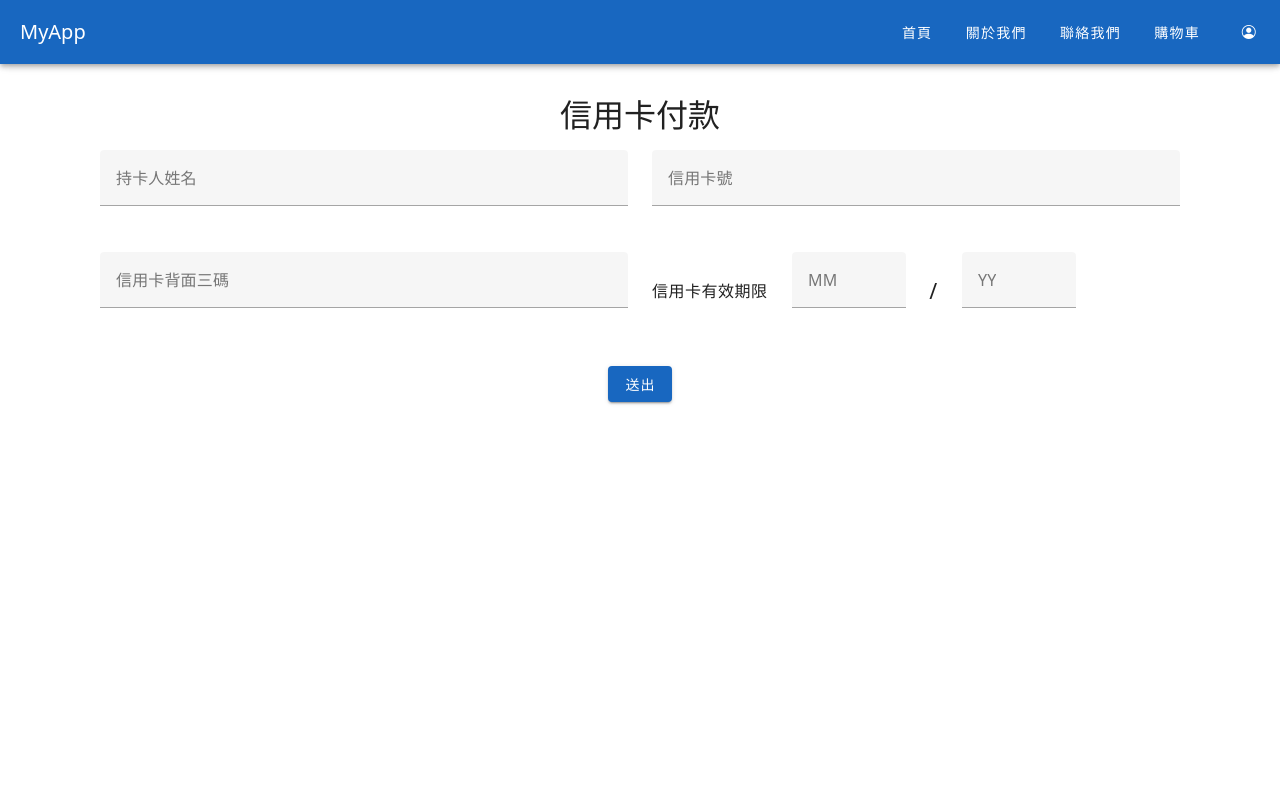
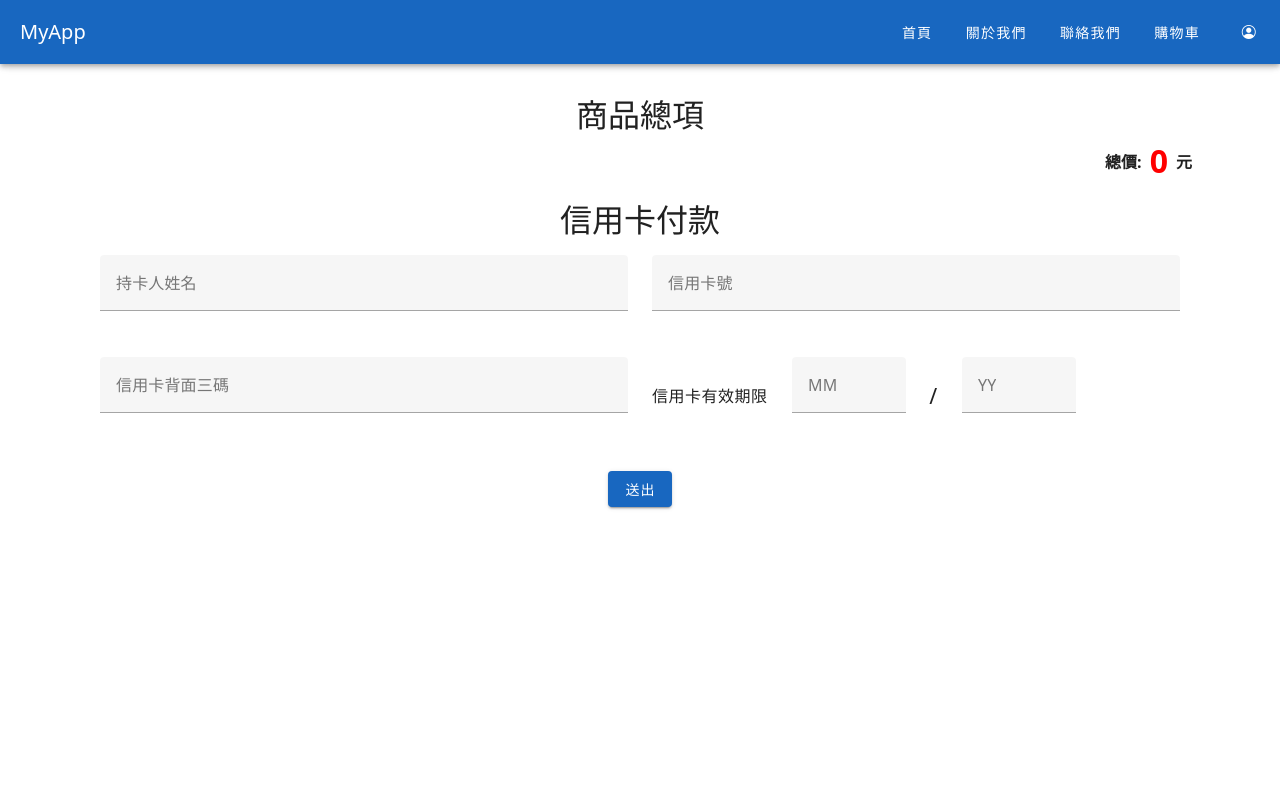
Before and after one commit to ctes930013/my-nuxt-nav, a Nuxt app: page /purchase in a window 1280 px wide. Shown: the top 800 px of the page. Built offline with nearby package versions, Linux system fonts and the light colour scheme.

Commit message:
feat:刷卡頁面新增商品細項

```diff
--- a/pages/purchase.vue
+++ b/pages/purchase.vue
@@ -1,6 +1,33 @@
 <template>
   <div>
     <v-container class="py-8 px-md-15">
+      <div class="mb-8">
+        <h2 class="mb-4 text-center">商品總項</h2>
+        <v-row>
+          <v-col cols="12" v-for="(product, index) in cartStore.items">
+            <v-row class="g-3">
+              <v-col cols="8" class="pa-0">
+                <v-row align="center" class="ma-0">
+                  <img :src="product.image" height="100px" alt="桌機圖">
+                  <h3 class="fw-bold mx-4 mb-0">{{ product.name }}</h3>
+                </v-row>
+              </v-col>
+              <v-col cols="4" class="d-flex">
+                <v-row justify="end" align="center">
+                  <h4 class="mb-0">x</h4>
+                  <h3 class="fw-bold mb-0 mx-1">{{ thousandth(product.quantity) }}</h3>
+                </v-row>
+              </v-col>
+              <v-divider v-if="index < cartStore.items.length - 1" class="my-2" />
+            </v-row>
+          </v-col>
+        </v-row>
+        <v-row justify="end" align="center" class="mt-4">
+          <p class="fw-bold mb-0">總價:</p>
+          <h2 class="fw-bold mb-0 mx-2" style="color: red">{{ thousandth(cartStore.totalPrice) }}</h2>
+          <p class="fw-bold mb-0">元</p>
+        </v-row>
+      </div>
       <v-form @submit.prevent="submitForm" ref="formRef" v-model="valid">
         <h2 class="mb-4 text-center">信用卡付款</h2>
         <v-row>
@@ -74,6 +101,13 @@
 
 <script setup>
 import { ref } from 'vue'
+import { useCartStore } from '@/stores/cart'
+import { thousandth } from '~/composables/digit'
+
+const cartStore = useCartStore()
+onMounted(() => {
+    cartStore.initializeCart() // 頁面載入時初始化購物車
+})
 
 const form = reactive({
   name: '',
```
